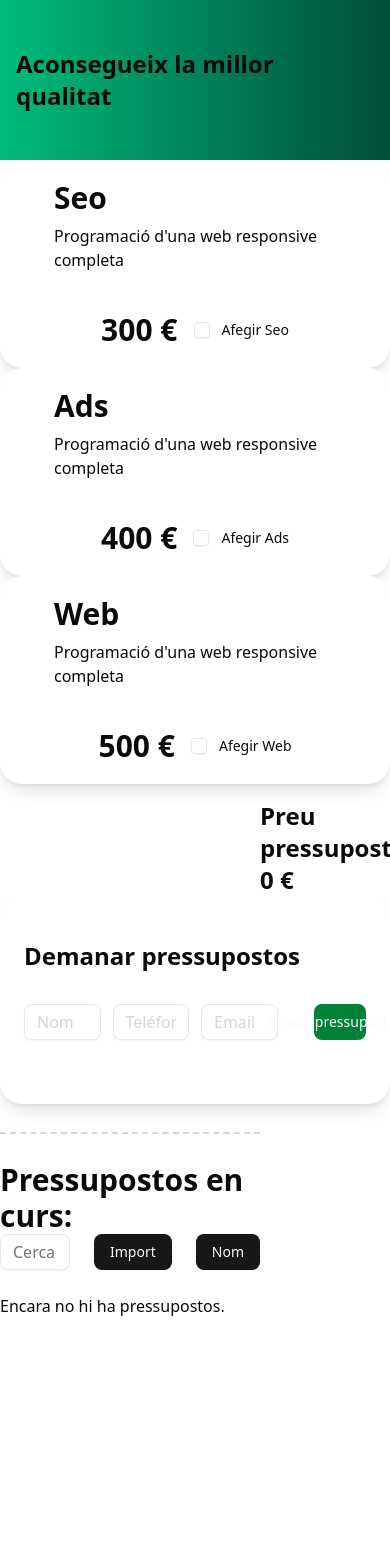
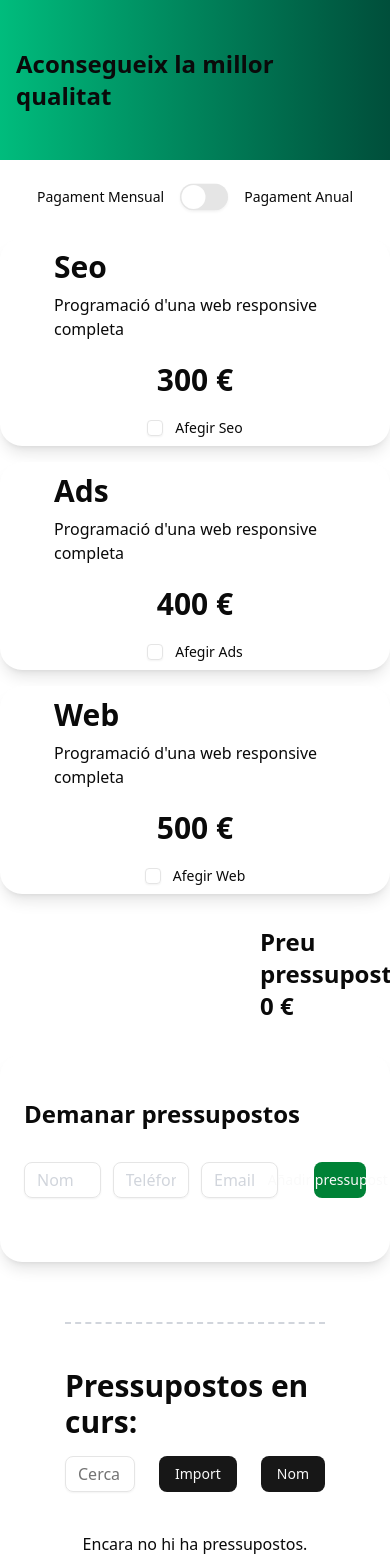
Before and after one commit to josep100/Sprint6._Aprofundir_en_React, a React (Vite) app: page / in a window 390 px wide. Shown: the top 1556 px of the page. Before the commit the page ends 1318 px from the top, so only its background shows below. Built offline with nearby package versions, Linux system fonts and the light colour scheme.

Commit message:
add switch to apply 20% annual discount

```diff
--- a/package.json
+++ b/package.json
@@ -20,6 +20,7 @@
     "class-variance-authority": "^0.7.1",
     "clsx": "^2.1.1",
     "lucide-react": "^0.562.0",
+    "radix-ui": "^1.4.3",
     "react": "^19.2.0",
     "react-dom": "^19.2.0",
     "tailwind-merge": "^3.4.0",
--- /dev/null
+++ b/src/components/ui/switch.tsx
@@ -0,0 +1,33 @@
+import * as React from "react"
+import { Switch as SwitchPrimitive } from "radix-ui"
+
+import { cn } from "@/lib/utils"
+
+function Switch({
+  className,
+  size = "default",
+  ...props
+}: React.ComponentProps<typeof SwitchPrimitive.Root> & {
+  size?: "sm" | "default"
+}) {
+  return (
+    <SwitchPrimitive.Root
+      data-slot="switch"
+      data-size={size}
+      className={cn(
+        "peer data-[state=checked]:bg-primary data-[state=unchecked]:bg-input focus-visible:border-ring focus-visible:ring-ring/50 dark:data-[state=unchecked]:bg-input/80 group/switch inline-flex shrink-0 items-center rounded-full border border-transparent shadow-xs transition-all outline-none focus-visible:ring-[3px] disabled:cursor-not-allowed disabled:opacity-50 data-[size=default]:h-[1.15rem] data-[size=default]:w-8 data-[size=sm]:h-3.5 data-[size=sm]:w-6",
+        className
+      )}
+      {...props}
+    >
+      <SwitchPrimitive.Thumb
+        data-slot="switch-thumb"
+        className={cn(
+          "bg-background dark:data-[state=unchecked]:bg-foreground dark:data-[state=checked]:bg-primary-foreground pointer-events-none block rounded-full ring-0 transition-transform group-data-[size=default]/switch:size-4 group-data-[size=sm]/switch:size-3 data-[state=checked]:translate-x-[calc(100%-2px)] data-[state=unchecked]:translate-x-0"
+        )}
+      />
+    </SwitchPrimitive.Root>
+  )
+}
+
+export { Switch }
--- /dev/null
+++ b/src/features/quotes/components/BillingToggle.tsx
@@ -0,0 +1,17 @@
+import { Label } from "@/components/ui/label";
+import { Switch } from "@/components/ui/switch";
+import { useQuote } from "../hooks/useQuote";
+
+const BillingToggle = () => {
+        const { toggleDiscount } = useQuote();
+
+    return (
+        <div className="flex justify-center gap-6 my-7">
+            <Label>Pagament Mensual</Label>
+            <Switch className="data-[state=checked]:bg-green-500 scale-150 " onCheckedChange={(checked) => toggleDiscount(checked)} />
+            <Label>Pagament Anual</Label>
+        </div>
+    );
+}
+
+export default BillingToggle;
--- a/src/features/quotes/components/QuoteListControls.tsx
+++ b/src/features/quotes/components/QuoteListControls.tsx
@@ -5,7 +5,7 @@ import { Button } from "@/components/ui/button";
 const QuoteListControls = ({search, setSortType, onSearchChange}: {search: string; onSearchChange: (value: string) => void; setSortType: (type: "default" | "alpha") => void;}) => {
         return(
             <Section className="w-2/3 flex justify-end gap-6 mb-6">
-                <Input value={search} onChange={e => onSearchChange(e.target.value)} placeholder="Cerca per nom…" />
+                <Input className="w-1xl" value={search} onChange={e => onSearchChange(e.target.value)} placeholder="Cerca per nom…" />
                 <Button type="button" onClick={() => setSortType("default")}>Import </Button>
                 <Button type="button" onClick={() => setSortType("alpha")}>Nom </Button>
             </Section>
--- a/src/features/quotes/components/ServiceCard.tsx
+++ b/src/features/quotes/components/ServiceCard.tsx
@@ -2,18 +2,24 @@ import { Checkbox } from "@/components/ui/checkbox"
 import { Label } from "@/components/ui/label"
 import WebOptions from "./WebOptions";
 import type { serviceCard } from "../types/quote. types";
+import { useQuote } from "../hooks/useQuote";
 
 const ServiceCard = ({id, title, description, price, selectedServices,isWebChecked, onChange, onWebPriceChange}: serviceCard) => {
+
+    const { isDiscountActive } = useQuote();
     return(
         <>
             <div className="ml-1.5">
                 <h2 className="text-3xl mb-2 font-semibold">{title}</h2>
                 <p className="max-w-2xs">{description}</p>
             </div>
+            <div>
+                {isDiscountActive? <p className="text-red-500 mb-1.5">Estalvia un 20%</p> : ""}
+                <h3 className="text-3xl font-bold">{isDiscountActive? price * 0.8: price} €</h3>
+            </div>
             <div className="flex items-center gap-4">
-                <h3 className="text-3xl font-bold">{price} €</h3>
                 <fieldset className="flex gap-3">
-                    <Checkbox id = {id} checked={!!selectedServices[id]?.checked} onCheckedChange = {(checked) => onChange(id, checked === true,title)}  />
+                    <Checkbox id = {id} checked={!!selectedServices} onCheckedChange = {(checked) => onChange(id, checked === true,title)}  />
                     <Label htmlFor = {id}>Afegir { title }</Label>
                 </fieldset>
             </div>
--- a/src/features/quotes/components/ServiceList.tsx
+++ b/src/features/quotes/components/ServiceList.tsx
@@ -6,8 +6,8 @@ import { useQuote } from "../hooks/useQuote";
 import { useQuoteTotal } from "../hooks/useQuoteCalculator";
 
 const ServiceList = () => {
-  const {selectedServices, setSelectedServices, webExtraPrice, setWebExtraPrice} = useQuote();
-  const total = useQuoteTotal({selectedServices, webExtraPrice});
+  const {selectedServices, setSelectedServices, webExtraPrice, setWebExtraPrice, isDiscountActive} = useQuote();
+  const total = useQuoteTotal({selectedServices, webExtraPrice, isDiscountActive});
 
   const handleServiceChange = (id: string, checked: boolean, title: string) => {
     setSelectedServices(prev => ({
@@ -34,7 +34,7 @@ const ServiceList = () => {
             const isExpanded = isWeb && selectedServices[quote.id]?.checked === true;
 
             return (
-                <Card key={quote.id} expanded={isExpanded} className = "grid grid-cols-1 lg:grid-cols-2 place-items-center items-center">
+                <Card key={quote.id} expanded={isExpanded} className = "grid grid-cols-1 lg:grid-cols-3 place-items-center items-center">
                 <ServiceCard
                     id={quote.id}
                     title={quote.title}
--- a/src/features/quotes/components/WebOptions.tsx
+++ b/src/features/quotes/components/WebOptions.tsx
@@ -33,9 +33,9 @@ const WebOptions = ({onWebPriceChange,isWebChecked}: {isWebChecked: boolean, onW
     },[dates.pages, dates.languages, isWebChecked]);
 
      return(
-            <fieldset className="grid gap-4 col-start-2">
+            <fieldset className="grid gap-4 col-start-3">
                 <div className={clsx(
-                    "grid grid-cols-2 justify-items-end gap-4 transition-all duration-300 overflow-hidden",
+                    "grid grid-cols-2 justify-items-end gap-1 transition-all duration-300 overflow-hidden",
                     {
                         "max-h-40 opacity-100": isWebChecked,
                         "max-h-0 opacity-0": !isWebChecked
--- a/src/features/quotes/context/QuoteContext.tsx
+++ b/src/features/quotes/context/QuoteContext.tsx
@@ -41,6 +41,9 @@ type QuoteContextType = {
   budgets:BudgetService[];
   resetQuote: () => void;
 
+  toggleDiscount: (checked: boolean) => void;
+  isDiscountActive: boolean;
+
 };
 
 export const QuoteContext = createContext<QuoteContextType | null>(null);
--- a/src/features/quotes/context/QuoteProvider.tsx
+++ b/src/features/quotes/context/QuoteProvider.tsx
@@ -25,6 +25,7 @@ const QuoteProvider = ({children}: {children: ReactNode}) => {
 
     const [selectedServices, setSelectedServices] = useState({});
     const [webExtraPrice, setWebExtraPrice] = useState(0);
+    const [isDiscountActive, setIsDiscountActive] = useState(false)
     const [budgets, setBudgets] = useState<BudgetService[]>(() => {
         const stored = localStorage.getItem("budgets");
         return stored ? JSON.parse(stored) : [];
@@ -37,6 +38,7 @@ const QuoteProvider = ({children}: {children: ReactNode}) => {
     const total = useQuoteTotal({
         selectedServices,
         webExtraPrice,
+        isDiscountActive
     });
 
     const createBudget = ({name, phone, mail}: {name:string, phone:number, mail:string}) => {
@@ -69,6 +71,10 @@ const QuoteProvider = ({children}: {children: ReactNode}) => {
         });
     };
 
+    const toggleDiscount = (checked: boolean) => {
+         setIsDiscountActive(checked);
+    }
+
     const value = {
         selectedServices,
         setSelectedServices,
@@ -79,7 +85,9 @@ const QuoteProvider = ({children}: {children: ReactNode}) => {
         total,
         createBudget,
         budgets,
-        resetQuote
+        resetQuote,
+        toggleDiscount,
+        isDiscountActive
     };
 
     return(
--- a/src/features/quotes/hooks/useQuoteCalculator.ts
+++ b/src/features/quotes/hooks/useQuoteCalculator.ts
@@ -5,18 +5,24 @@ import type { SelectedService } from "../context/QuoteContext";
 type Params = {
   selectedServices: Record<string, SelectedService>;
   webExtraPrice: number;
+  isDiscountActive: boolean;
 };
 
-export const useQuoteTotal = ({ selectedServices, webExtraPrice }: Params) => {
+export const useQuoteTotal = ({
+  selectedServices,
+  webExtraPrice,
+  isDiscountActive,
+}: Params) => {
   return useMemo(() => {
-    return quotes.reduce((acc, quote) => {
+    const servicesTotal = quotes.reduce((acc, quote) => {
       if (!selectedServices[quote.id]?.checked) return acc;
-
-      if (quote.id === "3") {
-        return acc + quote.price + webExtraPrice;
-      }
-
       return acc + quote.price;
     }, 0);
-  }, [selectedServices, webExtraPrice]);
+
+    const totalWithoutDiscount = servicesTotal + webExtraPrice;
+
+    return isDiscountActive
+      ? totalWithoutDiscount * 0.8
+      : totalWithoutDiscount;
+  }, [selectedServices, webExtraPrice, isDiscountActive]);
 };
--- a/src/pages/CalculatorPage.tsx
+++ b/src/pages/CalculatorPage.tsx
@@ -5,6 +5,7 @@ import QuoteRequestForm from "@/features/quotes/components/QuoteRequestForm";
 import Card from "@/components/ui/Card";
 import QuoteProvider from "@/features/quotes/context/QuoteProvider";
 import QuoteList from "@/features/quotes/components/QuoteList";
+import BillingToggle from "@/features/quotes/components/BillingToggle";
 
 const CalculatorPage = () => {
     return(
@@ -12,15 +13,16 @@ const CalculatorPage = () => {
             <HeroBanner />
             <main>
                 <QuoteProvider>
-                    <Section>
+                    <BillingToggle />
+                    <Section className="flex flex-col items-center gap-4 mt-8">
                         <ServiceList />
                     </Section>
-                    <Section>
+                    <Section className="flex flex-col items-center gap-4 mt-8">
                         <Card>
                             <QuoteRequestForm />
                         </Card>
                     </Section>
-                    <Section>
+                    <Section className="flex flex-col items-center gap-4 mt-8">
                         <QuoteList />
                     </Section>
                 </QuoteProvider>
```
Also changed, not shown: 1 other file (tests, documents, lock files or other folders).
